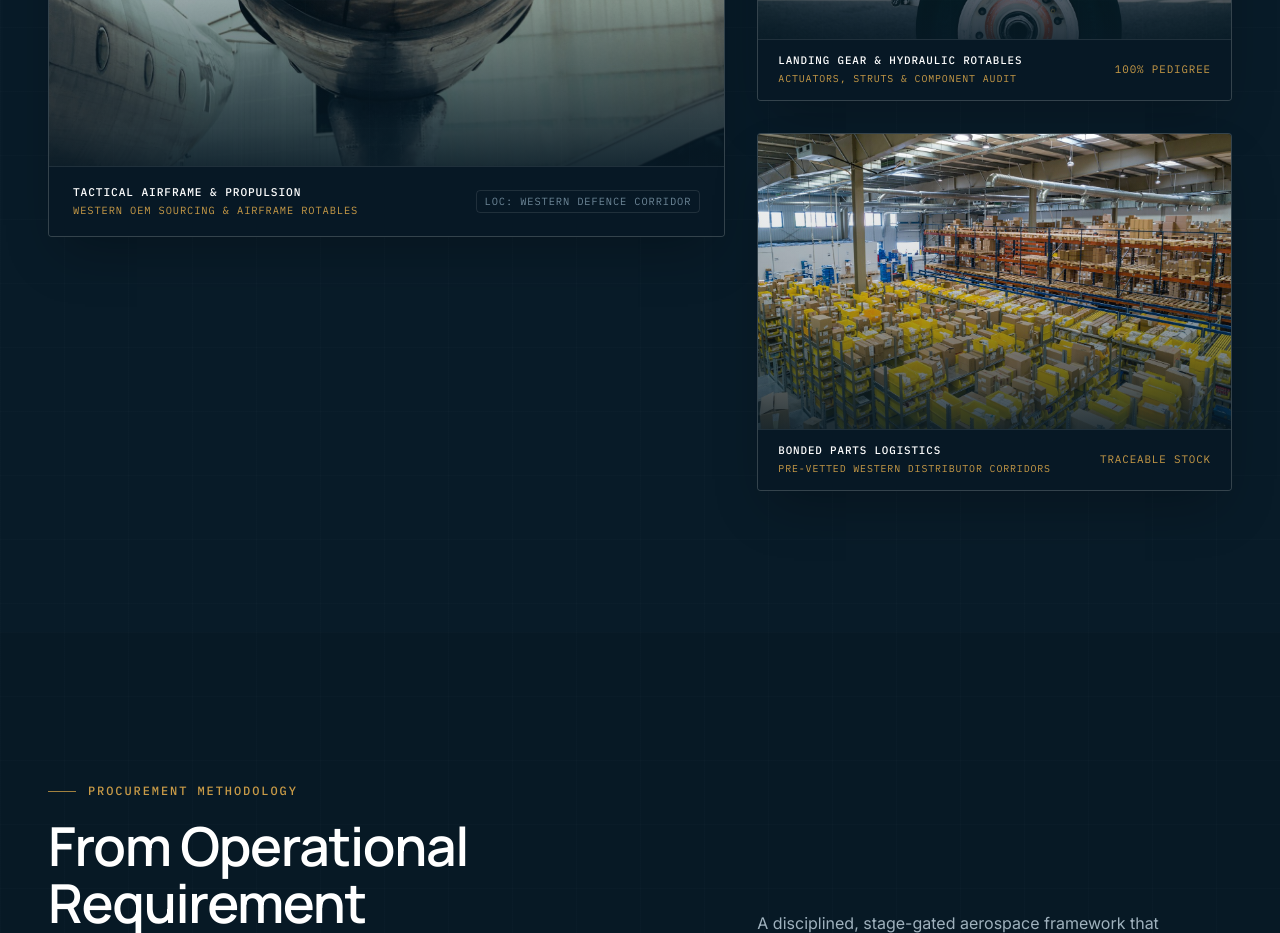
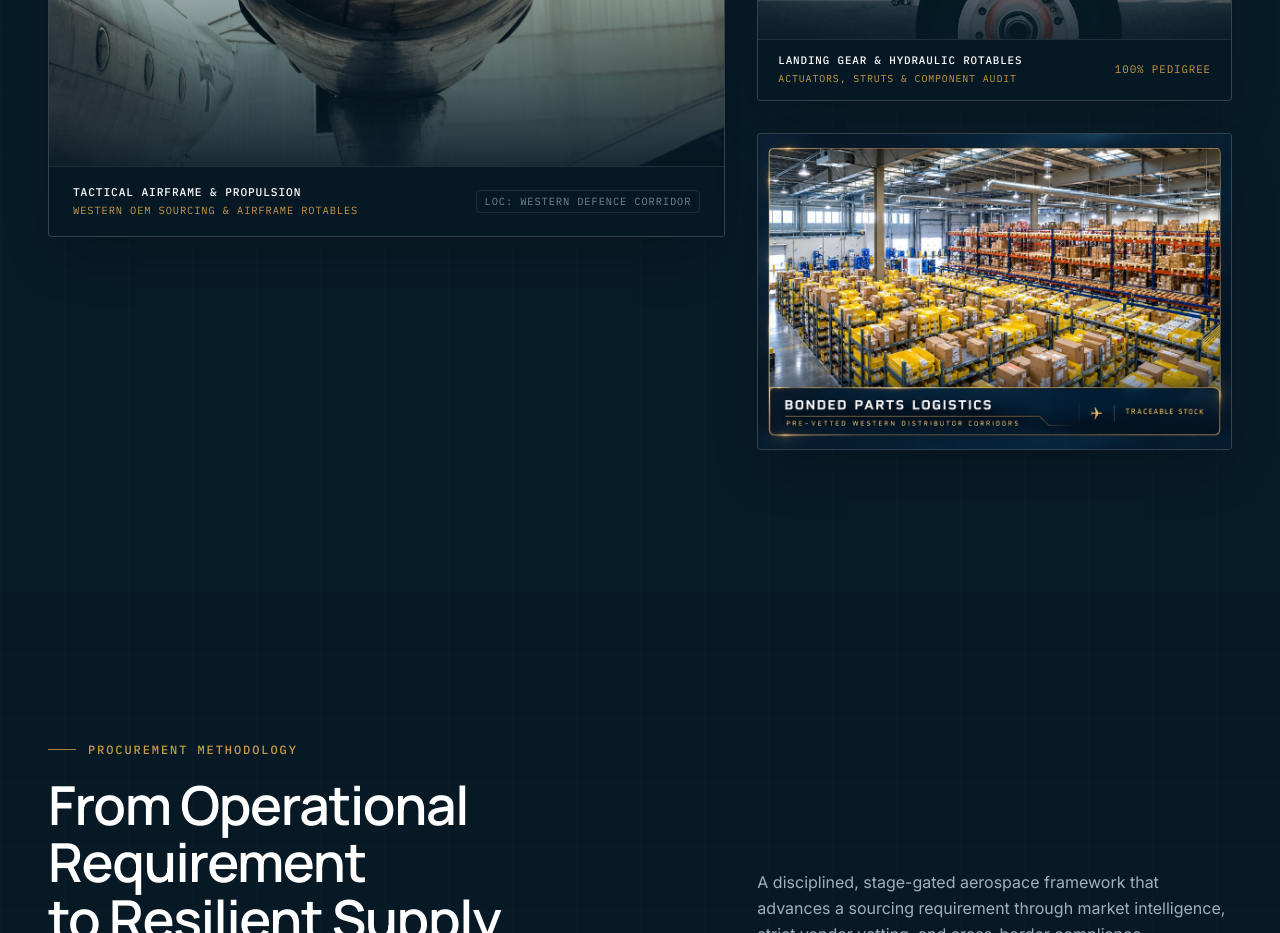
Before and after one commit to digitalerena5-dotcom/Wingr-Wun, a React (Vite) app: page / in a window 1280 px wide. Shown: the part 6980-7913 px from the top of the page. Built offline with nearby package versions, Linux system fonts and the light colour scheme.

Commit message:
Install high-resolution Bonded Parts Logistics machinery graphic in ImageStory

```diff
--- a/src/components/ImageStory/ImageStory.jsx
+++ b/src/components/ImageStory/ImageStory.jsx
@@ -85,22 +85,13 @@ export default function ImageStory() {
             {/* Image 3: Bonded Aerospace Parts Warehousing */}
             <Reveal delay={250} className="group">
               <div className="brackets relative overflow-hidden rounded border border-[color:var(--line-dark-strong)] bg-navy-950 shadow-2xl">
-                <div className="relative aspect-[16/10] overflow-hidden">
+                <div className="relative overflow-hidden">
                   <img
                     src="/images/air_cargo_pallet.jpg"
-                    alt="High-bay bonded aerospace parts warehouse and certified distributor stock facility"
-                    className="h-full w-full object-cover transition-transform duration-700 ease-out group-hover:scale-105"
+                    alt="Bonded parts logistics and pre-vetted western distributor corridors"
+                    className="w-full h-auto object-cover transition-transform duration-700 ease-out group-hover:scale-105"
                     loading="lazy"
                   />
-                  <div className="absolute inset-0 bg-gradient-to-t from-navy-950/85 via-navy-950/15 to-transparent" />
-                  <div className="grid-bg absolute inset-0 opacity-20" aria-hidden="true" />
-                </div>
-                <div className="flex items-center justify-between border-t border-[color:var(--line-dark)] bg-navy-950/90 px-5 py-3 mono text-[0.68rem] text-steel-grey">
-                  <div>
-                    <span className="text-white font-medium block">BONDED PARTS LOGISTICS</span>
-                    <span className="text-[0.62rem] text-gold">PRE-VETTED WESTERN DISTRIBUTOR CORRIDORS</span>
-                  </div>
-                  <span className="text-gold">TRACEABLE STOCK</span>
                 </div>
               </div>
             </Reveal>
```
Also changed, not shown: public/images/air_cargo_pallet.jpg.
